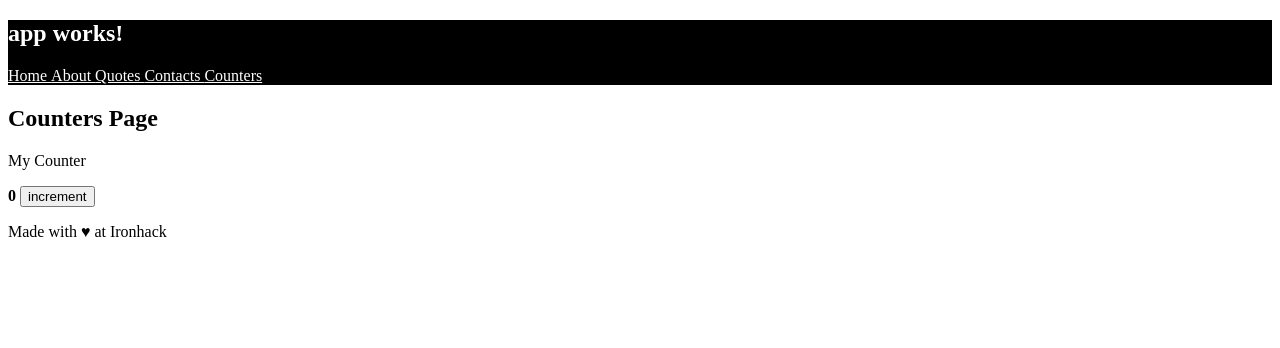
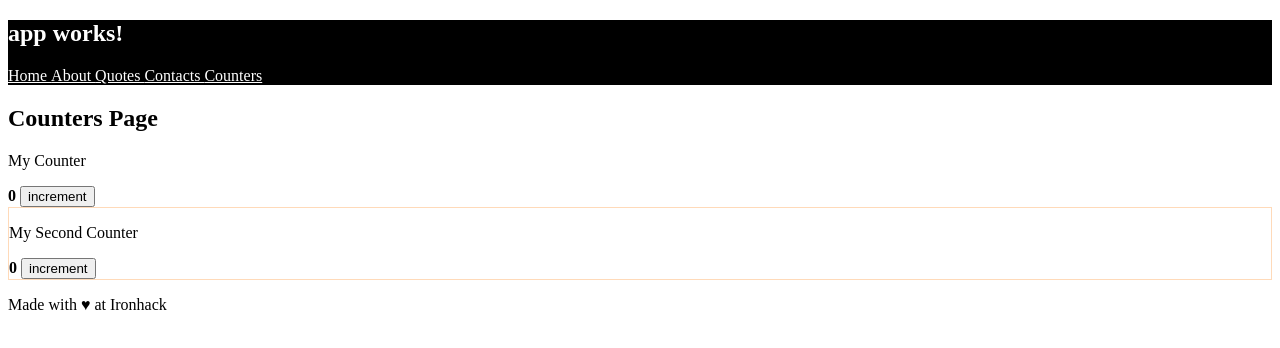
Before and after one commit to bfito/angular-quotes, an Angular app: page /counters in a window 1280 px wide. Shown: the top 348 px of the page. Built offline with nearby package versions, Linux system fonts and the light colour scheme.

Commit message:
Added second counter

```diff
--- a/src/app/app.module.ts
+++ b/src/app/app.module.ts
@@ -13,6 +13,7 @@ import { ContactListComponent } from './contact-list/contact-list.component';
 import { ContactComponent } from './contact/contact.component';
 import { CountersComponent } from './counters/counters.component';
 import { MyCounterComponent } from './my-counter/my-counter.component';
+import { MySecondCounterComponent } from './my-second-counter/my-second-counter.component';
 
 const routes: Routes = [
   // http://localhost:4200/quotes
@@ -46,7 +47,8 @@ const routes: Routes = [
     ContactListComponent,
     ContactComponent,
     CountersComponent,
-    MyCounterComponent
+    MyCounterComponent,
+    MySecondCounterComponent
   ],
   imports: [
     BrowserModule,
--- a/src/app/counters/counters.component.html
+++ b/src/app/counters/counters.component.html
@@ -1,3 +1,5 @@
 <h2> Counters Page </h2>
 
 <app-my-counter></app-my-counter>
+
+<app-my-second-counter></app-my-second-counter>
--- /dev/null
+++ b/src/app/my-second-counter/my-second-counter.component.css
@@ -0,0 +1,3 @@
+div {
+  border: solid 1px peachpuff;
+}
--- /dev/null
+++ b/src/app/my-second-counter/my-second-counter.component.html
@@ -0,0 +1,7 @@
+<div>
+  <p> My Second Counter </p>
+
+  <b> {{ theCounter.count }} </b>
+
+  <button (click)="incrementCounter()"> increment </button>
+</div>
--- /dev/null
+++ b/src/app/my-second-counter/my-second-counter.component.ts
@@ -0,0 +1,21 @@
+import { Component, OnInit } from '@angular/core';
+import { CounterService } from '../my-services/counter.service';
+
+@Component({
+  selector: 'app-my-second-counter',
+  templateUrl: './my-second-counter.component.html',
+  styleUrls: ['./my-second-counter.component.css'],
+  providers: [CounterService]
+})
+export class MySecondCounterComponent implements OnInit {
+
+  constructor(private theCounter: CounterService) { }
+
+  ngOnInit() {
+  }
+
+  incrementCounter() {
+    this.theCounter.increment();
+  }
+
+}
```
Also changed, not shown: 1 other file (tests, documents, lock files or other folders).
